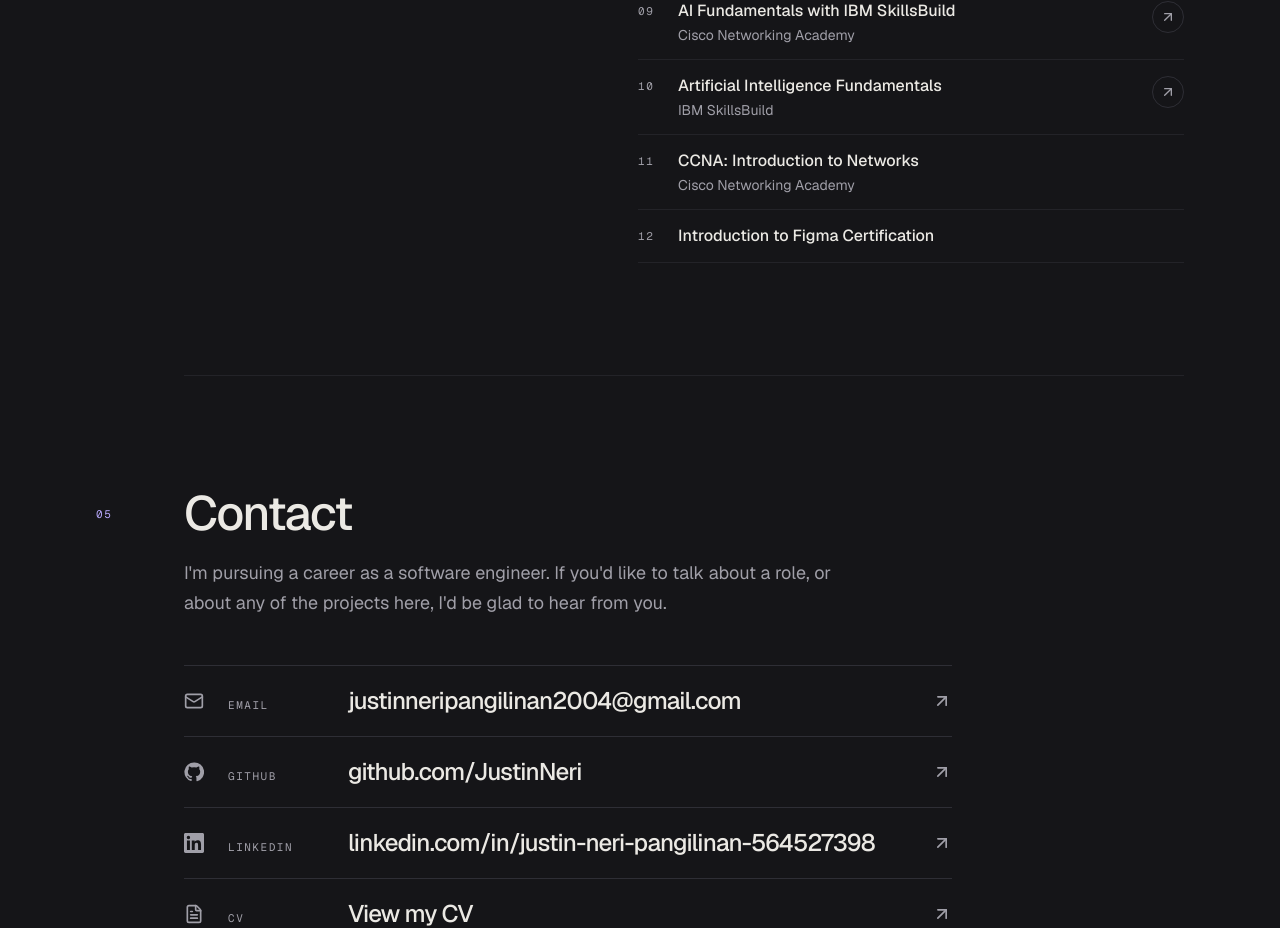
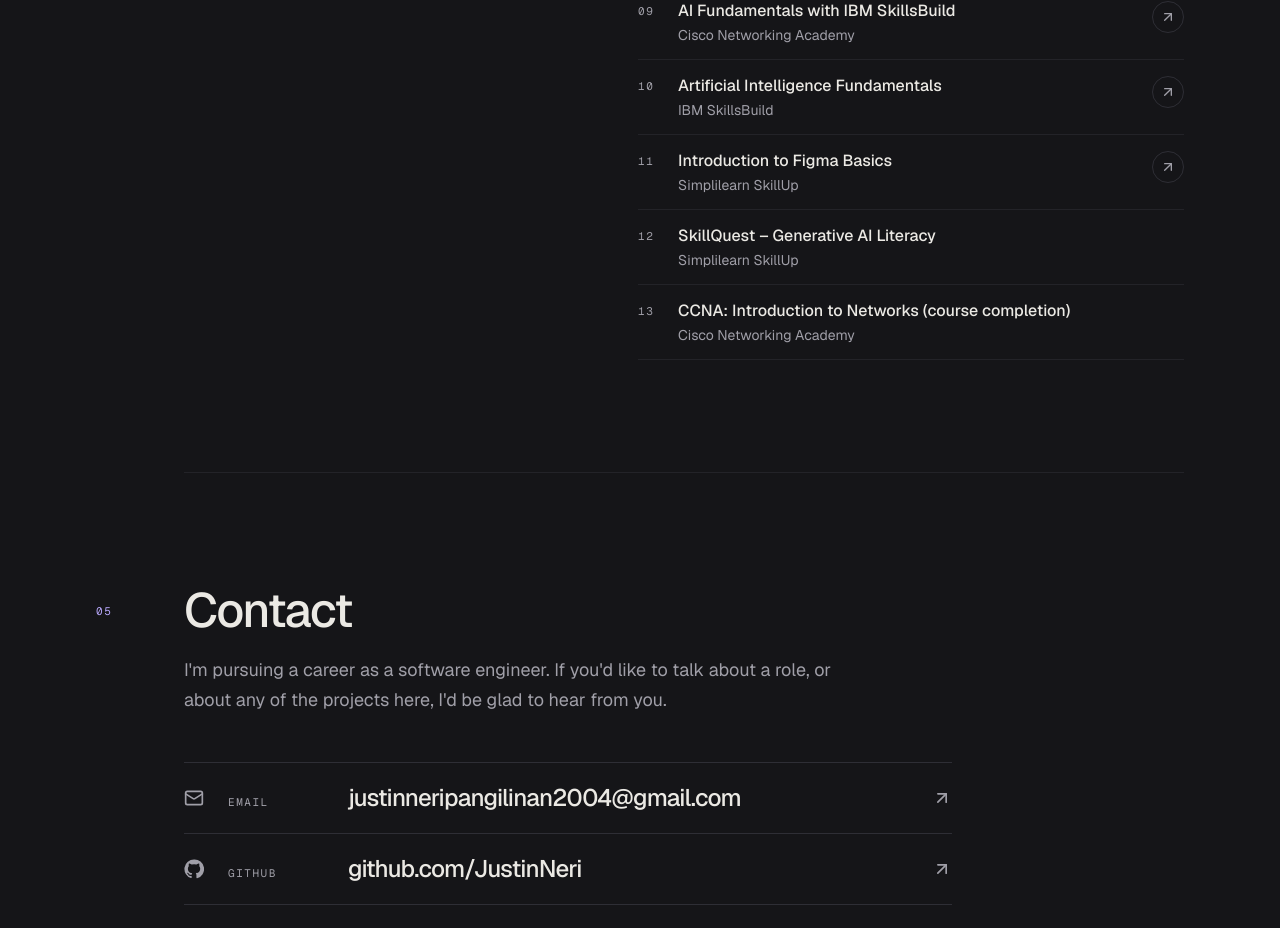
Before and after one commit to JustinNeri/Portfolio, a Next.js app: page / in a window 1280 px wide. Shown: the part 6177-7105 px from the top of the page. Built offline with nearby package versions, Linux system fonts and the light colour scheme.

Commit message:
Update portfolio.ts

```diff
--- a/src/data/portfolio.ts
+++ b/src/data/portfolio.ts
@@ -295,10 +295,29 @@
     issuer: "IBM SkillsBuild",
     url: "https://www.credly.com/badges/3b155683-a2eb-4d87-ad3d-02a3a0f014e7/linked_in_profile",
   },
-  // From your CV, with no link supplied yet.
-  { name: "CCNA: Introduction to Networks", issuer: "Cisco Networking Academy", url: null },
-  // TODO(justin): the CV doesn't name the issuer of this one.
-  { name: "Introduction to Figma Certification", issuer: "", url: null },
+  {
+    name: "Introduction to Figma Basics",
+    issuer: "Simplilearn SkillUp",
+    url: "https://simpli-web.app.link/e/xOdnjJ6Z76b",
+  },
+
+  // The two below have no public credential page, so they show as plain text.
+  // To link one to a PDF: save the file in public/certificates/ and set `url`
+  // to its path, e.g. "/certificates/generative-ai-literacy.pdf".
+  {
+    // Title and issuer as printed on the certificate (No. 26025510, 10 Oct 2026).
+    // TODO(justin): save the PDF as public/certificates/generative-ai-literacy.pdf
+    // and set url to "/certificates/generative-ai-literacy.pdf".
+    name: "SkillQuest – Generative AI Literacy",
+    issuer: "Simplilearn SkillUp",
+    url: null,
+  },
+  {
+    // Course completed; no Credly badge was issued, so this isn't called a badge.
+    name: "CCNA: Introduction to Networks (course completion)",
+    issuer: "Cisco Networking Academy",
+    url: null,
+  },
 ];
 
 // Your CV lists no work experience, so this is empty and the Experience
```
